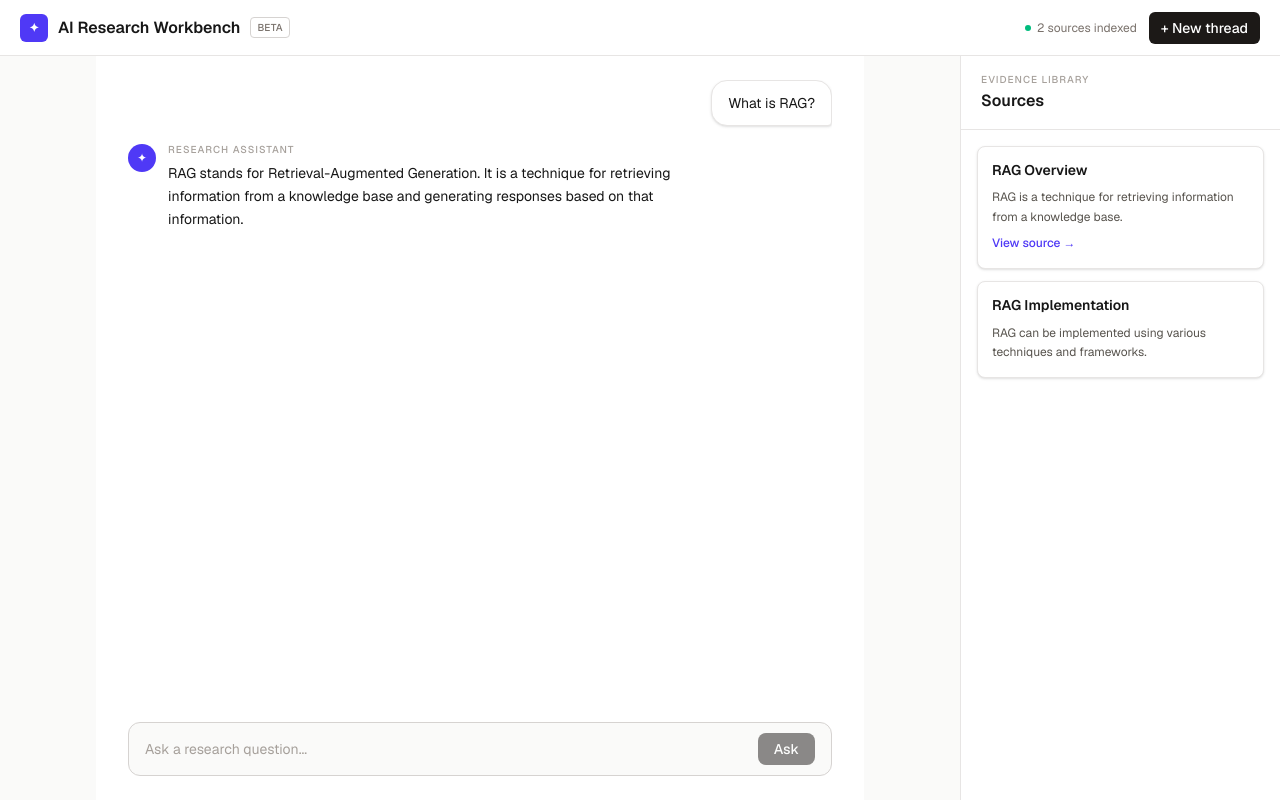
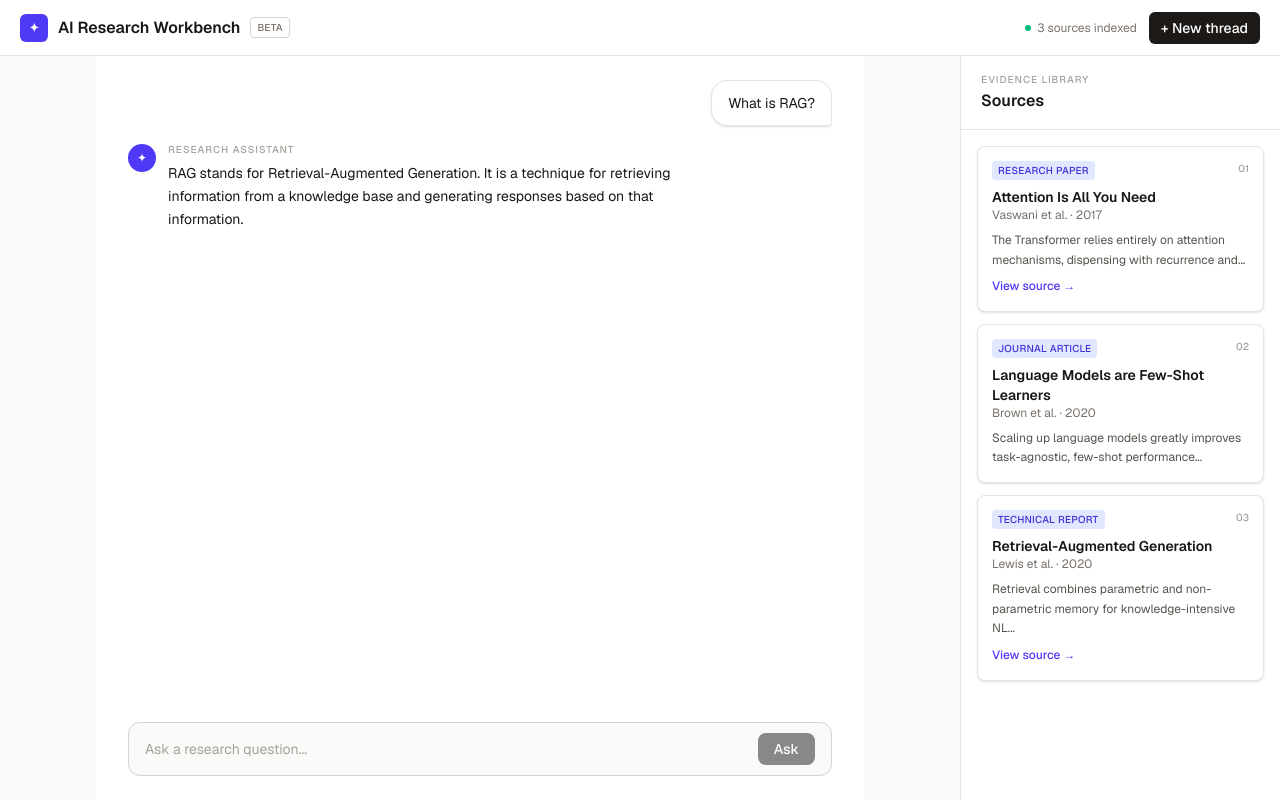
Before and after one commit to zero-shot-assassin/ai-research-workbench, a Next.js app in the folder frontend/: page / in a window 1280 px wide. Built offline with nearby package versions, Linux system fonts and the light colour scheme.

Commit message:
Extend Source type, refine SourceCard API, extract Eyebrow component

```diff
--- a/frontend/app/page.tsx
+++ b/frontend/app/page.tsx
@@ -2,6 +2,7 @@ import { Header } from "@/components/Header";
 import { SourceCard } from "@/components/SourceCard";
 import { Conversation } from "@/components/Conversation";
 import { messages as initialMessages, sources } from "@/data/mock-chat";
+import { Eyebrow } from "@/components/Eyebrow";
 
 export default function Home() {
   return (
@@ -21,12 +22,12 @@ export default function Home() {
         {/* Sources panel */}
         <aside aria-label="Supporting sources" className="hidden w-80 shrink-0 flex-col border-l border-stone-200 bg-white md:flex">
           <div className="border-b border-stone-200 px-5 py-4">
-            <p className="text-[10px] font-medium uppercase tracking-widest text-stone-400">Evidence library</p>
+            <Eyebrow>Evidence library</Eyebrow>
             <h2 className="mt-0.5 font-semibold">Sources</h2>
           </div>
           <div className="flex-1 space-y-3 overflow-y-auto p-4">
-            {sources.map((source) => (
-              <SourceCard key={source.id} source={source} />
+            {sources.map((source, index) => (
+              <SourceCard key={source.id} source={source} index={index} />
             ))}
           </div>
         </aside>
--- /dev/null
+++ b/frontend/components/Eyebrow.tsx
@@ -0,0 +1,5 @@
+import type { ReactNode } from "react";
+
+export function Eyebrow({ children }: { children: ReactNode }) {
+    return <p className="text-[10px] font-medium uppercase tracking-widest text-stone-400">{children}</p>;
+}
--- a/frontend/components/MessageBubble.tsx
+++ b/frontend/components/MessageBubble.tsx
@@ -1,4 +1,5 @@
 import type { Message } from "@/types/chat";
+import { Eyebrow } from "@/components/Eyebrow";
 
 type MessageBubbleProps = {
     message: Message;
@@ -18,7 +19,7 @@ export function MessageBubble({ message }: MessageBubbleProps) {
         <div className="flex gap-3">
             <div className="mt-0.5 flex h-7 w-7 shrink-0 items-center justify-center rounded-full bg-indigo-600 text-xs text-white">✦</div>
             <div className="max-w-[75%] text-sm leading-relaxed">
-                <p className="text-[10px] font-medium uppercase tracking-widest text-stone-400">Research assistant</p>
+                <Eyebrow>Research assistant</Eyebrow>
                 <p className="mt-1">{message.content}</p>
             </div>
         </div>
--- a/frontend/components/SourceCard.tsx
+++ b/frontend/components/SourceCard.tsx
@@ -2,17 +2,25 @@ import type { Source } from "@/types/chat";
 
 type SourceCardProps = {
     source: Source;
+    index: number;
 };
 
-export function SourceCard({ source }: SourceCardProps) {
+export function SourceCard({ source, index }: SourceCardProps) {
     return (
         <div className="rounded-lg border border-stone-200 bg-white p-3.5 shadow-sm">
-            <h3 className="text-sm font-semibold leading-snug">{source.title}</h3>
+            <div className="flex items-start justify-between">
+                {source.kind !== undefined && (
+                    <span className="rounded bg-indigo-100 px-1.5 py-0.5 text-[10px] font-medium uppercase tracking-wide text-indigo-700">{source.kind}</span>
+                )}
+                <span className="text-[10px] font-medium text-stone-400">{String(index + 1).padStart(2, '0')}</span>
+            </div>
+            <h3 className="mt-2 text-sm font-semibold leading-snug">{source.title}</h3>
+            {source.author !== undefined && (
+                <p className="text-xs text-stone-500">{source.author}</p>
+            )}
             <p className="mt-2 text-xs leading-relaxed text-stone-600">{source.excerpt}</p>
             {source.url !== undefined && (
-                <a href={source.url} className="mt-2 inline-block text-xs font-medium text-indigo-600 hover:underline">
-                    View source →
-                </a>
+                <a href={source.url} className="mt-2 inline-block text-xs font-medium text-indigo-600 hover:underline">View source →</a>
             )}
         </div>
     );
--- a/frontend/data/mock-chat.ts
+++ b/frontend/data/mock-chat.ts
@@ -18,13 +18,25 @@ export const messages: Message[] = [
 export const sources: Source[] = [
     {
         id: 'source-1',
-        title: 'RAG Overview',
-        excerpt: 'RAG is a technique for retrieving information from a knowledge base.',
+        title: 'Attention Is All You Need',
+        author: 'Vaswani et al. · 2017',
+        excerpt: 'The Transformer relies entirely on attention mechanisms, dispensing with recurrence and...',
         url: '#',
+        kind: 'Research paper',
     },
     {
         id: 'source-2',
-        title: 'RAG Implementation',
-        excerpt: 'RAG can be implemented using various techniques and frameworks.',
+        title: 'Language Models are Few-Shot Learners',
+        author: 'Brown et al. · 2020',
+        excerpt: 'Scaling up language models greatly improves task-agnostic, few-shot performance...',
+        kind: 'Journal article',
+    },
+    {
+        id: 'source-3',
+        title: 'Retrieval-Augmented Generation',
+        author: 'Lewis et al. · 2020',
+        excerpt: 'Retrieval combines parametric and non-parametric memory for knowledge-intensive NL...',
+        url: '#',
+        kind: 'Technical report',
     },
 ];
--- a/frontend/types/chat.ts
+++ b/frontend/types/chat.ts
@@ -9,4 +9,6 @@ export type Source = {
   title: string;
   excerpt: string;
   url?: string;
+  kind?: string;
+  author?: string;
 };
```
